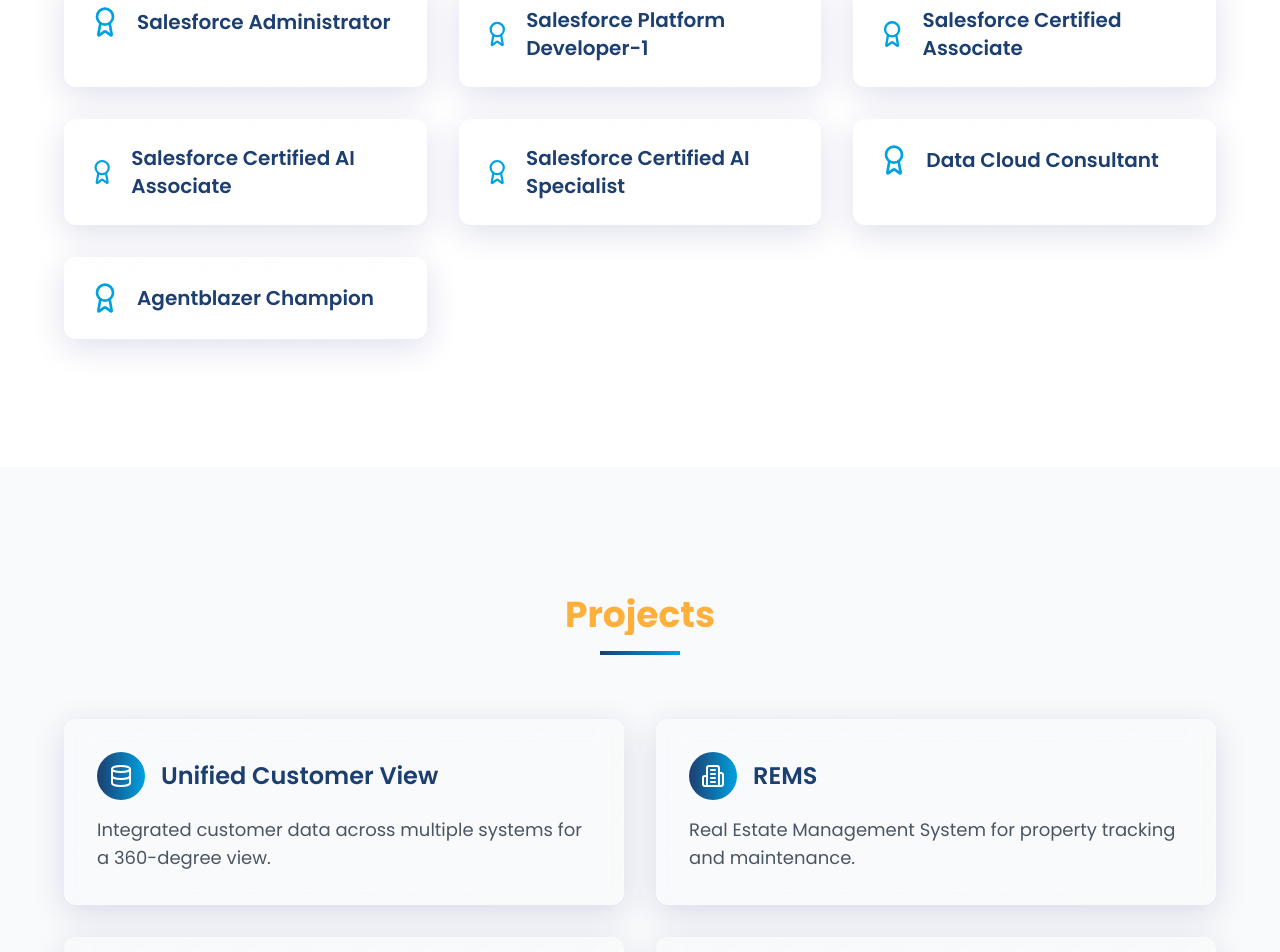
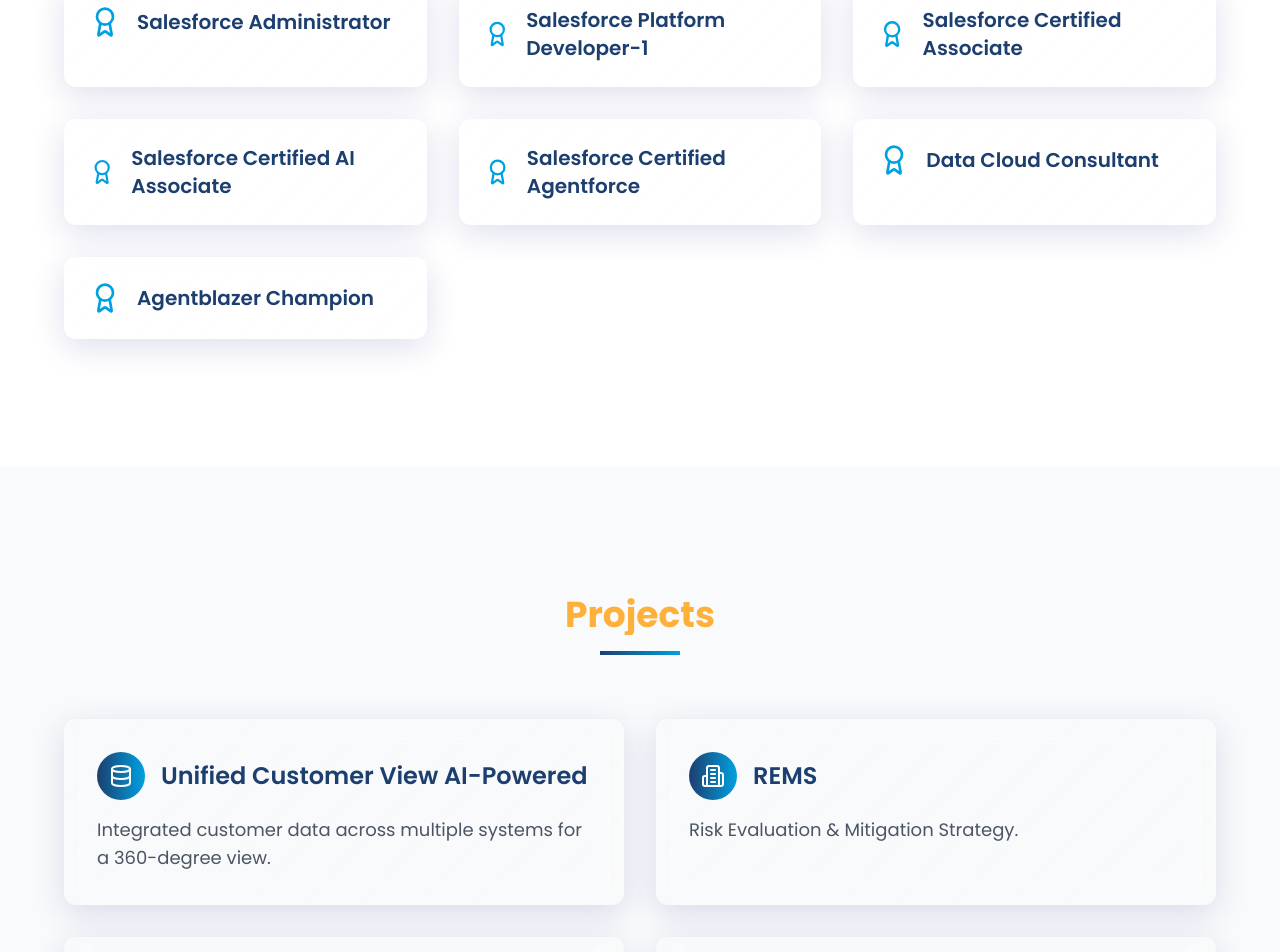
Before and after one commit to BangaruNaiduEarle/tarun-portfolio, a Next.js app: page / in a window 1280 px wide. Shown: the part 2334-3286 px from the top of the page. Built offline with nearby package versions, Linux system fonts and the light colour scheme.

Commit message:
projects data updated

```diff
--- a/components/certifications.tsx
+++ b/components/certifications.tsx
@@ -9,7 +9,7 @@ export function Certifications() {
     'Salesforce Platform Developer-1',
     'Salesforce Certified Associate',
     'Salesforce Certified AI Associate',
-    'Salesforce Certified AI Specialist',
+    'Salesforce Certified Agentforce',
     'Data Cloud Consultant',
     'Agentblazer Champion',
   ];
--- a/components/projects.tsx
+++ b/components/projects.tsx
@@ -6,13 +6,13 @@ import { Code2, Building2, Database, Users } from 'lucide-react';
 export function Projects() {
   const projects = [
     {
-      title: 'Unified Customer View',
+      title: 'Unified Customer View AI-Powered',
       description: 'Integrated customer data across multiple systems for a 360-degree view.',
       icon: Database,
     },
     {
       title: 'REMS',
-      description: 'Real Estate Management System for property tracking and maintenance.',
+      description: 'Risk Evaluation & Mitigation Strategy.',
       icon: Building2,
     },
     {
```
